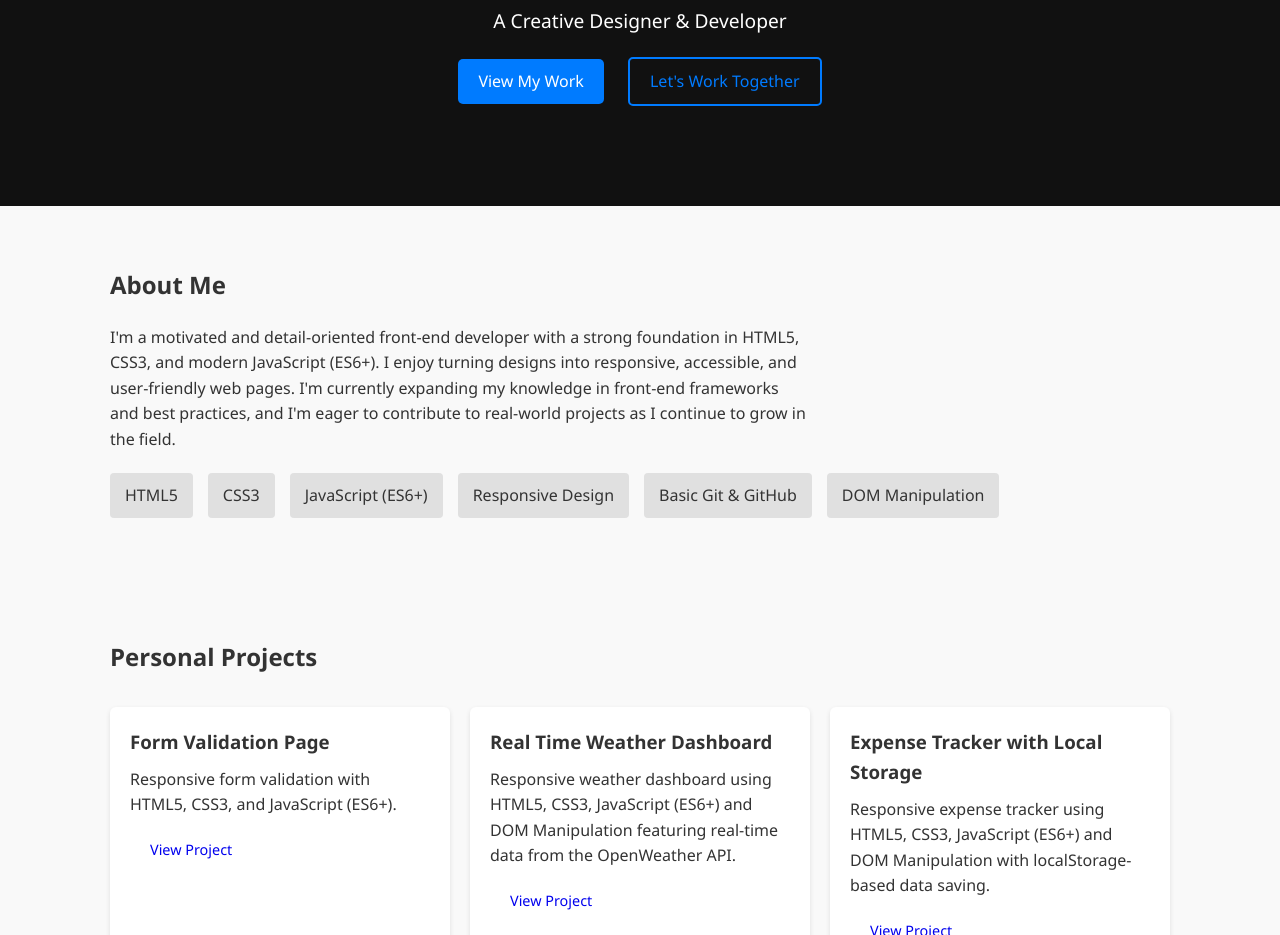
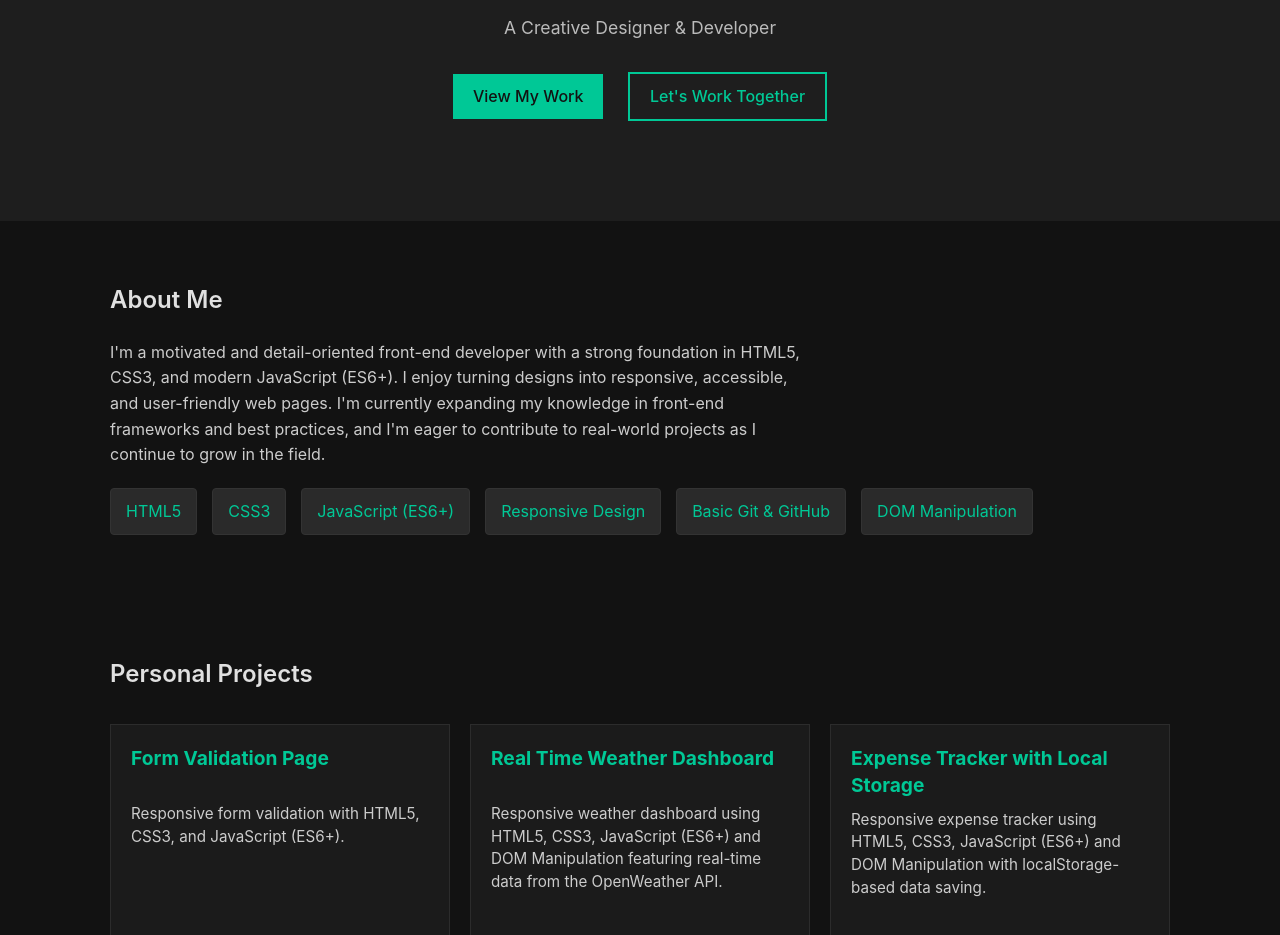
Before and after one commit to ajaykrishna1404/Landing-Page-HTML-CSS, a plain HTML site: page index.html in a window 1280 px wide. Shown: the part 178-1113 px from the top of the page. Drawn offline with Linux system fonts and the light colour scheme.

Commit message:
Update style.css
Updated CSS design

```diff
--- a/style.css
+++ b/style.css
@@ -5,9 +5,9 @@
   box-sizing: border-box;
 }
 body {
-  font-family: 'Segoe UI', sans-serif;
-  background: #f9f9f9;
-  color: #333;
+  font-family: 'Inter', 'Segoe UI', sans-serif;
+  background: #121212;
+  color: #e0e0e0;
   line-height: 1.6;
 }
 
@@ -19,42 +19,74 @@ section {
 }
 h1, h2 {
   margin-bottom: 20px;
+  font-weight: 600;
 }
 .btn {
   padding: 10px 20px;
-  border-radius: 5px;
+  border-radius: 0;
   text-decoration: none;
   display: inline-block;
+  font-weight: 500;
+  transition: background 0.3s, color 0.3s;
 }
 .btn.primary {
-  background: #007bff;
-  color: #fff;
+  background: #00c896;
+  color: #121212;
+}
+.btn.primary:hover {
+  background: #00a97a;
 }
 .btn.secondary {
-  border: 2px solid #007bff;
-  color: #007bff;
+  border: 2px solid #00c896;
+  color: #00c896;
 }
 .btn.small {
+  display: inline-block;
+  color: #00c896 !important;
+  background: transparent;
+  border: 1px solid #00c896;
+  text-decoration: none;
+  border-radius: 3px;
+  cursor: pointer;
   font-size: 0.9rem;
   margin-top: 10px;
+  transition: all 0.3s ease;
 }
+
+/* Keep consistent color on all link states */
+.btn.small:link,
+.btn.small:visited,
+.btn.small:focus,
+.btn.small:active {
+  color: #00c896 !important;
+  border-color: #00c896;
+  text-decoration: none;
+}
+
+/* Hover effect */
+.btn.small:hover {
+  background-color: #00c896;
+  color: #121212 !important;
+}
+
 
 /* Hero */
 .hero {
-  background: #111;
+  background: #1e1e1e;
   color: white;
   text-align: center;
   padding: 100px 20px;
 }
 .hero h1 {
-  font-size: 2.5rem;
+  font-size: 2.8rem;
 }
 .hero p {
-  font-size: 1.2rem;
+  font-size: 1.1rem;
   margin-top: 10px;
+  color: #bbb;
 }
 .hero-buttons {
-  margin-top: 20px;
+  margin-top: 30px;
 }
 .hero-buttons .btn {
   margin: 0 10px;
@@ -64,6 +96,7 @@ h1, h2 {
 .about p {
   max-width: 700px;
   margin-bottom: 20px;
+  color: #ccc;
 }
 .skills {
   display: flex;
@@ -72,9 +105,11 @@ h1, h2 {
   gap: 15px;
 }
 .skills li {
-  background: #e0e0e0;
+  background: #2a2a2a;
   padding: 10px 15px;
+  border: 1px solid #333;
   border-radius: 4px;
+  color: #00c896;
 }
 
 /* Portfolio */
@@ -85,14 +120,50 @@ h1, h2 {
   margin-top: 30px;
 }
 .card {
-  background: white;
+  background: #1b1b1b;
   padding: 20px;
-  border-radius: 6px;
-  box-shadow: 0 2px 5px rgba(0,0,0,0.1);
+  border-radius: 0;
+  border: 1px solid #2c2c2c;
+  display: flex;
+  flex-direction: column;
+  justify-content: space-between;
+  min-height: 280px; /* Adjust based on desired height */
+  transition: transform 0.3s ease, border-color 0.3s ease;
+  overflow: hidden;
 }
+
+/* Optional: Add a consistent max height for text block */
 .card h3 {
   margin-bottom: 10px;
+  color: #00c896;
+  font-size: 1.2rem;
+  line-height: 1.4;
+  min-height: 48px; /* Enough for 2 lines of title */
 }
+
+.card p {
+  flex-grow: 1;
+  font-size: 0.95rem;
+  line-height: 1.5;
+  color: #ccc;
+  margin-bottom: 20px;
+  min-height: 60px; /* Enough for ~3 lines of text */
+  overflow: hidden;
+  text-overflow: ellipsis;
+}
+
+/* Keep button at bottom consistently */
+.card a.btn.small {
+  margin-top: auto;
+  align-self: flex-start;
+}
+
+/* Hover effect */
+.card:hover {
+  border-color: #00c896;
+  transform: translateY(-5px);
+}
+
 
 /* Contact */
 .contact {
@@ -104,25 +175,71 @@ h1, h2 {
 .contact .social-links a {
   margin: 0 10px;
   text-decoration: none;
-  color: #007bff;
+  color: #00c896;
 }
 
 /* Footer */
 footer {
   text-align: center;
   padding: 20px;
-  background: #222;
-  color: #aaa;
-  font-size: 0.9rem;
+  background: #1a1a1a;
+  color: #888;
+  font-size: 0.85rem;
 }
 
-/* Responsive */
 @media (max-width: 768px) {
   .hero h1 {
-    font-size: 2rem;
+    font-size: 2.2rem;
   }
+
+  .hero p {
+    font-size: 1rem;
+  }
+
+  .hero-buttons {
+    flex-direction: column;
+  }
+
+  .hero-buttons .btn {
+    margin: 10px 0;
+    width: 100%;
+    max-width: 300px;
+  }
+
   .skills {
     flex-direction: column;
     align-items: center;
   }
+
+  .portfolio .grid {
+    grid-template-columns: 1fr;
+  }
+
+  .card {
+    min-height: auto;
+  }
+
+  section {
+    padding: 40px 15px;
+  }
 }
+
+@media (max-width: 480px) {
+  h1 {
+    font-size: 1.8rem;
+  }
+
+  h2 {
+    font-size: 1.4rem;
+  }
+
+  .btn {
+    padding: 8px 16px;
+    font-size: 0.95rem;
+  }
+
+  footer {
+    font-size: 0.75rem;
+    padding: 15px;
+  }
+}
```
